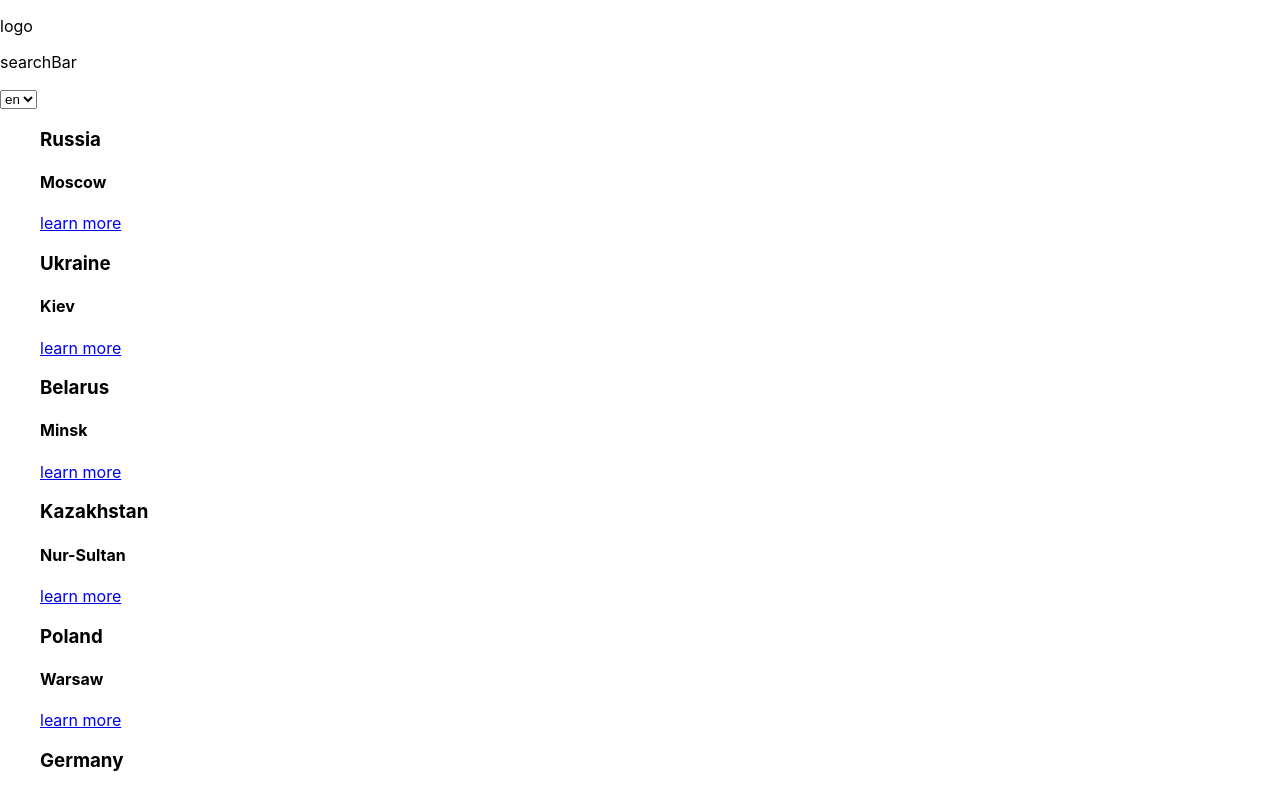
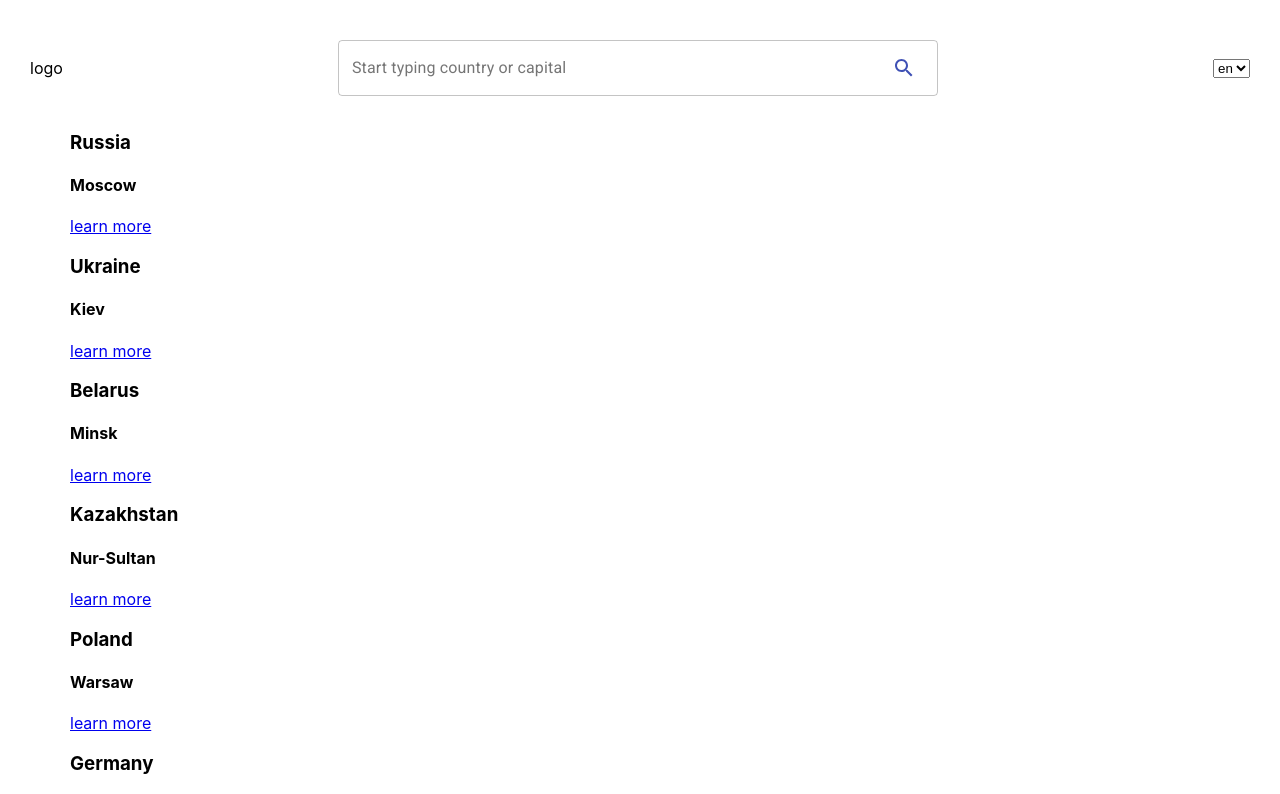
Before and after one commit to va-vl/travel-app, a React (Create React App) app: page / in a window 1280 px wide. Shown: the top 794 px of the page. Built offline with nearby package versions, Linux system fonts and the light colour scheme.

Commit message:
feat: add styles for searchbar

```diff
--- a/src/components/App.jsx
+++ b/src/components/App.jsx
@@ -4,9 +4,13 @@ import Header from './Header/Header';
 import MainPage from './MainPage/MainPage';
 import CountryPage from './CountryPage/CountryPage';
 import Footer from './Footer/Footer';
+import styleCommon from '../styles/common';
 
-const App = () => (
-  <div>
+const App = () => {
+  const classes = styleCommon();
+
+  return (
+    <div className={classes.root}>
       <Header />
       <Switch>
         <Route exact path="/">
@@ -20,5 +24,6 @@ const App = () => (
       <Footer />
     </div>
   );
+};
 
 export default App;
--- a/src/components/Header/Header.jsx
+++ b/src/components/Header/Header.jsx
@@ -1,14 +1,19 @@
 import * as React from 'react';
 import { useLocation } from 'react-router-dom';
+import SearchBar from './SearchBar/SearchBar';
 import LanguageSelect from './LanguageSelect/LanguageSelect';
+import styleHeader from '../../styles/header';
 
 const Header = () => {
   const { pathname } = useLocation();
+  const classes = styleHeader();
 
   return (
-    <header>
+    <header className={classes.root}>
       <p>logo</p>
-      {pathname === '/' ? <p>searchBar</p> : null}
+      {pathname === '/'
+        ? <SearchBar />
+        : null}
       <LanguageSelect />
     </header>
   );
--- a/src/components/Header/SearchBar/SearchBar.jsx
+++ b/src/components/Header/SearchBar/SearchBar.jsx
@@ -0,0 +1,22 @@
+import React from 'react';
+import TextField from '@material-ui/core/TextField';
+import InputAdornment from '@material-ui/core/InputAdornment';
+import Search from '@material-ui/icons/Search';
+
+const SearchBar = () => (
+  <TextField
+    className="search"
+    label="Start typing country or capital"
+    type="search"
+    variant="outlined"
+    InputProps={{
+      endAdornment: (
+        <InputAdornment>
+          <Search color="primary" />
+        </InputAdornment>
+      ),
+    }}
+  />
+);
+
+export default SearchBar;
--- a/src/index.scss
+++ b/src/index.css
@@ -1,4 +1,6 @@
-@import "~@fontsource/roboto/index.css";
+* {
+  box-sizing: border-box;
+}
 
 body {
   margin: 0;
--- a/src/index.js
+++ b/src/index.js
@@ -1,7 +1,8 @@
 import * as React from 'react';
 import { BrowserRouter } from 'react-router-dom';
 import ReactDOM from 'react-dom';
-import './index.scss';
+import './index.css';
+import '@fontsource/roboto';
 import App from './components/App';
 import configureFakeBackend from './fakeBackend/configureFakeBackend';
 
--- /dev/null
+++ b/src/styles/common.js
@@ -0,0 +1,14 @@
+import { makeStyles } from '@material-ui/core';
+
+const styles = makeStyles({
+  root: {
+    margin: '0 auto',
+    padding: '40px 30px',
+
+    display: 'flex',
+    flexDirection: 'column',
+    maxWidth: '1300px',
+  },
+});
+
+export default styles;
--- /dev/null
+++ b/src/styles/header.js
@@ -0,0 +1,17 @@
+import { makeStyles } from '@material-ui/core';
+
+const styleHeader = makeStyles({
+  root: {
+    display: 'flex',
+    justifyContent: 'space-between',
+    alignItems: 'center',
+
+    '& .search': {
+      width: '100%',
+      maxWidth: '600px',
+    },
+  },
+
+});
+
+export default styleHeader;
--- a/src/utils/localStorage.js
+++ b/src/utils/localStorage.js
@@ -8,7 +8,6 @@ function getLocalStorageItem(key, defaultValue) {
     const item = window.localStorage.getItem(key);
     return item ? JSON.parse(item) : defaultValue;
   } catch (err) {
-    console.log(err);
     return defaultValue;
   }
 }
@@ -24,8 +23,10 @@ function useLocalStorage(key, defaultValue) {
       setStoredValue(valueToStore);
       window.localStorage.setItem(key, JSON.stringify(valueToStore));
     } catch (error) {
-      console.log(error);
+      return defaultValue;
     }
+
+    return null;
   };
 
   return [storedValue, setValue];
```
Also changed, not shown: package.json (+15 -15 lines), 1 other file (tests, documents, lock files or other folders). Lines whose indentation alone changed are shown as unchanged.
